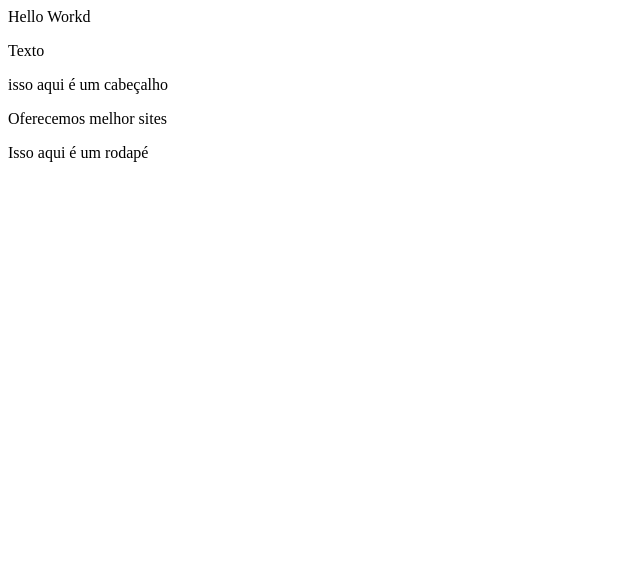
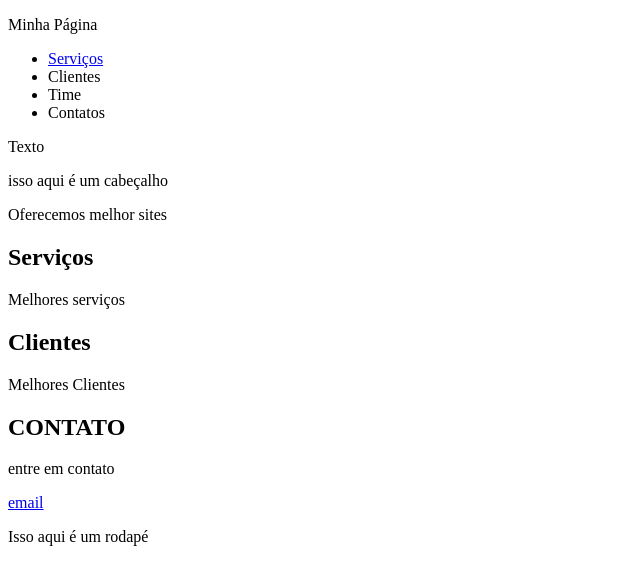
Before and after one commit to Neilom/DIO_HTML5_CSS3, a plain HTML site: page index.html in a window 1280 px wide. Shown: the whole page, without its empty margins (0-640 px from the left). Drawn offline with Linux system fonts and the light colour scheme.

Commit message:
2-versao

```diff
--- a/index.html
+++ b/index.html
@@ -11,7 +11,15 @@
 
 
 <body>
-    Hello Workd
+    <nav>
+        <p> Minha Página</p>
+        <ul>
+            <li><a href="#serviços">Serviços</li></a>
+            <li><a>Clientes</li></a>
+            <li>Time</li>
+            <li>Contatos</li>
+        </ul>
+    </nav>
 
     <p><p>Texto</p>
 
@@ -19,10 +27,26 @@
         isso aqui é um cabeçalho
         <p>Oferecemos melhor sites</p>
     </header>
+
+    <section id='serviços'>
+        <h2>Serviços</h2>
+        <p>Melhores serviços</p>
+    </section>
+
+    <section>
+        <h2>Clientes</h2>
+        <p>Melhores Clientes</p>
+    </section>
+
+    <section id="contato">
+<h2>CONTATO</h2>
+        <p>entre em contato</p>
+        <p><a href="mailto:email">email</a></p>
+    </section>
+
+
+    <footer>
+        <p>Isso aqui é um rodapé</p>
+    </footer>
 </body>
-
-<footer>
-    <p>Isso aqui é um rodapé</p>
-</footer>
-
 </html>
```
